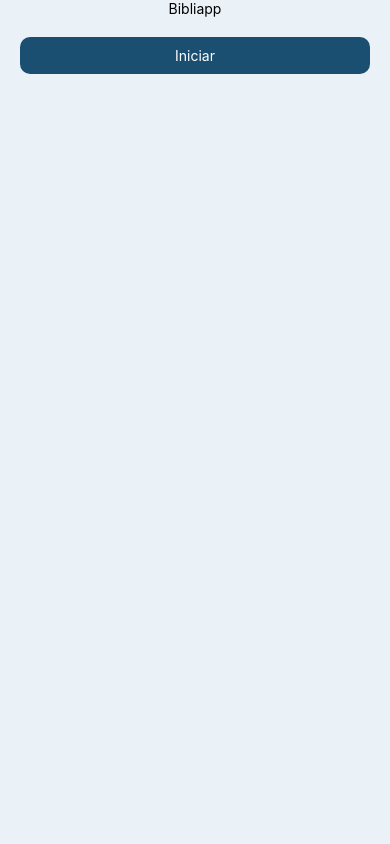
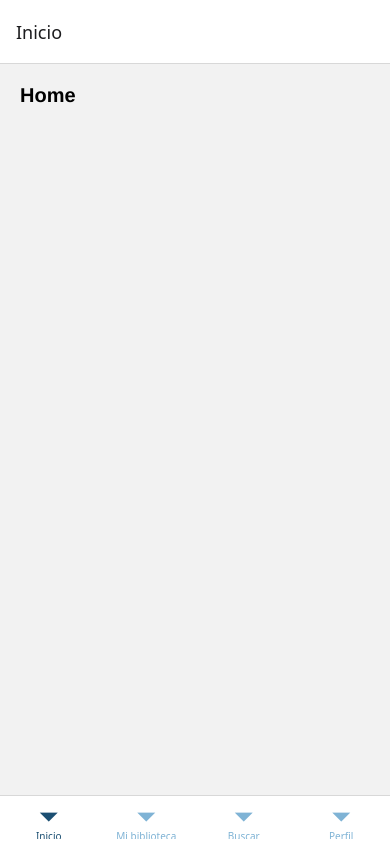
Before and after one commit to KevinFD95/Bibliapp, a React Native app in the folder frontend/: screen / in a window 390 px wide. Built offline with nearby package versions, Linux system fonts and the light colour scheme.

Commit message:
2025/03/19 - TabNavigator & Views

```diff
--- a/frontend/src/App.jsx
+++ b/frontend/src/App.jsx
@@ -1,11 +1,10 @@
 import { StatusBar } from "expo-status-bar";
-import { StyleSheet, Text, View } from "react-native";
 import { useEffect } from "react";
-import { SafeAreaProvider, SafeAreaView } from "react-native-safe-area-context";
+import { SafeAreaProvider } from "react-native-safe-area-context";
 import { NavigationContainer } from "@react-navigation/native";
-import CustomButton from "./components/button";
 import * as SplashScreen from "expo-splash-screen";
-import color from "./config/colors.json";
+
+import TabNavigator from "./components/tab-navigator.jsx";
 
 SplashScreen.preventAutoHideAsync();
 
@@ -20,26 +19,8 @@ export default function App() {
     <SafeAreaProvider>
       <StatusBar style="auto" />
       <NavigationContainer>
-        <SafeAreaView style={styles.container}>
-          <View style={styles.view}>
-            <Text>Bibliapp</Text>
-            <CustomButton text="Iniciar" onPress={() => alert("Botón")} />
-          </View>
-        </SafeAreaView>
+        <TabNavigator />
       </NavigationContainer>
     </SafeAreaProvider>
   );
 }
-
-const styles = StyleSheet.create({
-  container: {
-    flex: 1,
-    backgroundColor: color["app-background"],
-  },
-
-  view: {
-    width: "100%",
-    paddingHorizontal: 20,
-    alignItems: "center",
-  },
-});
--- /dev/null
+++ b/frontend/src/app/home.jsx
@@ -0,0 +1,34 @@
+import { ScrollView, Text, StyleSheet } from "react-native";
+
+export default function HomeStackNavigator() {
+  return (
+    <ScrollView contentContainerStyle={styles.container}>
+      <Text style={styles.titleStyle}>Home</Text>
+    </ScrollView>
+  );
+}
+
+const styles = StyleSheet.create({
+  container: {
+    padding: 20,
+  },
+
+  titleStyle: {
+    marginBottom: 15,
+    fontSize: 20,
+    fontWeight: "bold",
+    fontFamily: "Helvetica",
+  },
+
+  list: {
+    marginBottom: 30,
+    gap: 20,
+  },
+
+  books: {
+    flex: 1,
+    width: 100,
+    height: 150,
+    resizeMode: "contain",
+  },
+});
--- /dev/null
+++ b/frontend/src/app/library.jsx
@@ -0,0 +1,37 @@
+import { ScrollView, Text, StyleSheet } from "react-native";
+
+export default function HomeStackNavigator() {
+  return (
+    <ScrollView contentContainerStyle={styles.container}>
+      <Text style={styles.titleStyle}>Mi biblioteca</Text>
+    </ScrollView>
+  );
+}
+
+const styles = StyleSheet.create({
+  container: {
+    paddingTop: 15,
+    paddingRight: 30,
+    paddingBottom: 15,
+    paddingLeft: 30,
+  },
+
+  titleStyle: {
+    marginBottom: 15,
+    fontSize: 20,
+    fontWeight: "bold",
+    fontFamily: "Helvetica",
+  },
+
+  list: {
+    marginBottom: 30,
+    gap: 20,
+  },
+
+  books: {
+    flex: 1,
+    width: 100,
+    height: 150,
+    resizeMode: "contain",
+  },
+});
--- /dev/null
+++ b/frontend/src/app/profile.jsx
@@ -0,0 +1,37 @@
+import { ScrollView, Text, StyleSheet } from "react-native";
+
+export default function HomeStackNavigator() {
+  return (
+    <ScrollView contentContainerStyle={styles.container}>
+      <Text style={styles.titleStyle}>Buscar</Text>
+    </ScrollView>
+  );
+}
+
+const styles = StyleSheet.create({
+  container: {
+    paddingTop: 15,
+    paddingRight: 30,
+    paddingBottom: 15,
+    paddingLeft: 30,
+  },
+
+  titleStyle: {
+    marginBottom: 15,
+    fontSize: 20,
+    fontWeight: "bold",
+    fontFamily: "Helvetica",
+  },
+
+  list: {
+    marginBottom: 30,
+    gap: 20,
+  },
+
+  books: {
+    flex: 1,
+    width: 100,
+    height: 150,
+    resizeMode: "contain",
+  },
+});
--- /dev/null
+++ b/frontend/src/app/search.jsx
@@ -0,0 +1,37 @@
+import { ScrollView, Text, StyleSheet } from "react-native";
+
+export default function HomeStackNavigator() {
+  return (
+    <ScrollView contentContainerStyle={styles.container}>
+      <Text style={styles.titleStyle}>Perfil</Text>
+    </ScrollView>
+  );
+}
+
+const styles = StyleSheet.create({
+  container: {
+    paddingTop: 15,
+    paddingRight: 30,
+    paddingBottom: 15,
+    paddingLeft: 30,
+  },
+
+  titleStyle: {
+    marginBottom: 15,
+    fontSize: 20,
+    fontWeight: "bold",
+    fontFamily: "Helvetica",
+  },
+
+  list: {
+    marginBottom: 30,
+    gap: 20,
+  },
+
+  books: {
+    flex: 1,
+    width: 100,
+    height: 150,
+    resizeMode: "contain",
+  },
+});
--- a/frontend/src/components/tab-navigator.jsx
+++ b/frontend/src/components/tab-navigator.jsx
@@ -1,20 +1,28 @@
 import { createBottomTabNavigator } from "@react-navigation/bottom-tabs";
 import color from "../config/colors.json";
 
+// Vistas
+import HomeScreen from "../app/home.jsx";
+import LibraryScreen from "../app/library.jsx";
+import SearchScreen from "../app/search.jsx";
+import ProfileScreen from "../app/profile.jsx";
+
 const Tab = createBottomTabNavigator();
 
-export function TabNavigator() {
+export default function TabNavigator() {
   return (
+    <>
       <Tab.Navigator
         screenOptions={{
           tabBarActiveTintColor: color.icons["selected-icons"],
           tabBarInactiveTintColor: color.icons["unselected-icons"],
         }}
       >
-      <Tab.Screen name="Home" />
-      <Tab.Screen name="Library" />
-      <Tab.Screen name="Search" />
-      <Tab.Screen name="Profile" />
+        <Tab.Screen name="Inicio" component={HomeScreen} />
+        <Tab.Screen name="Mi biblioteca" component={LibraryScreen} />
+        <Tab.Screen name="Buscar" component={SearchScreen} />
+        <Tab.Screen name="Perfil" component={ProfileScreen} />
       </Tab.Navigator>
+    </>
   );
 }
--- a/frontend/src/config/colors.json
+++ b/frontend/src/config/colors.json
@@ -12,5 +12,9 @@
     "nav-background": "#A9CCE3",
     "tab-selected": "#1B4F72",
     "tab-unselected": "#D4E6F1"
+  },
+  "text-input": {
+    "input-background": "#FFFFFF",
+    "input-border": "#000000"
   }
 }
```
Lines whose indentation alone changed are shown as unchanged.
